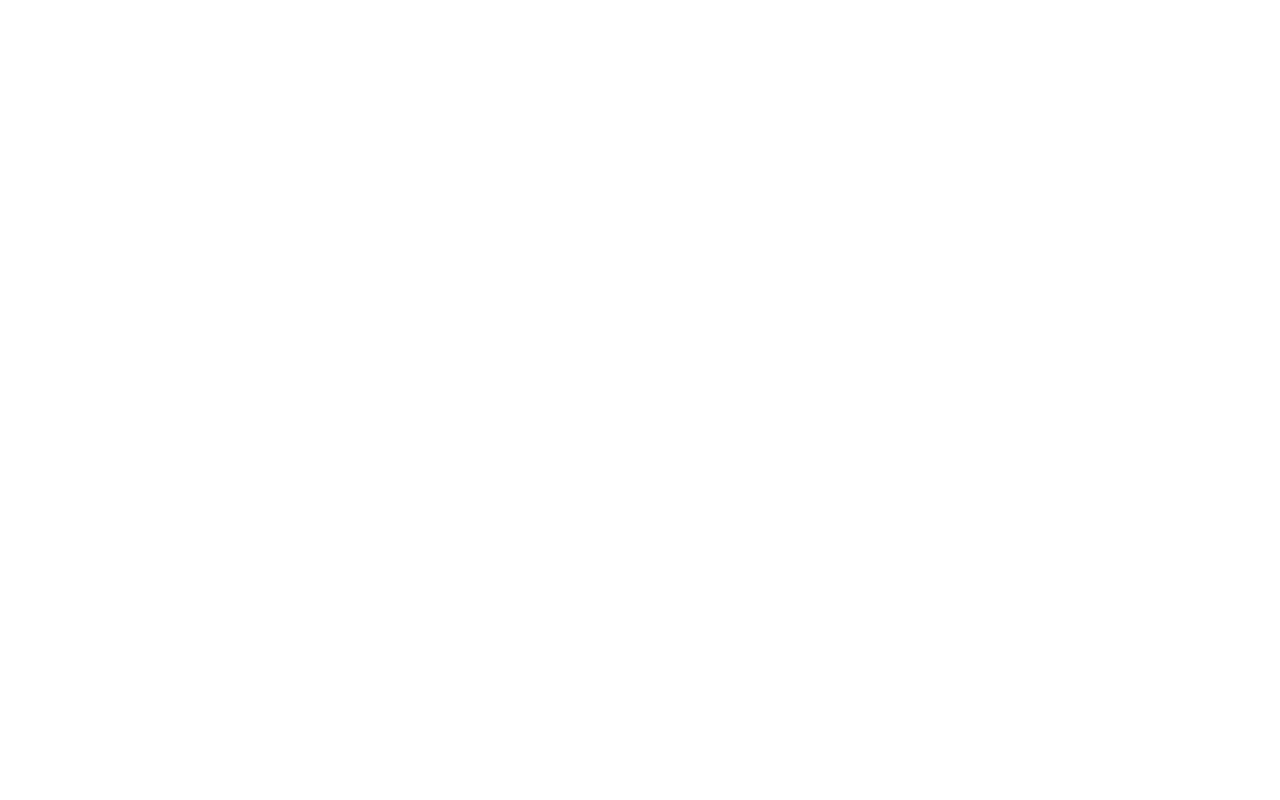
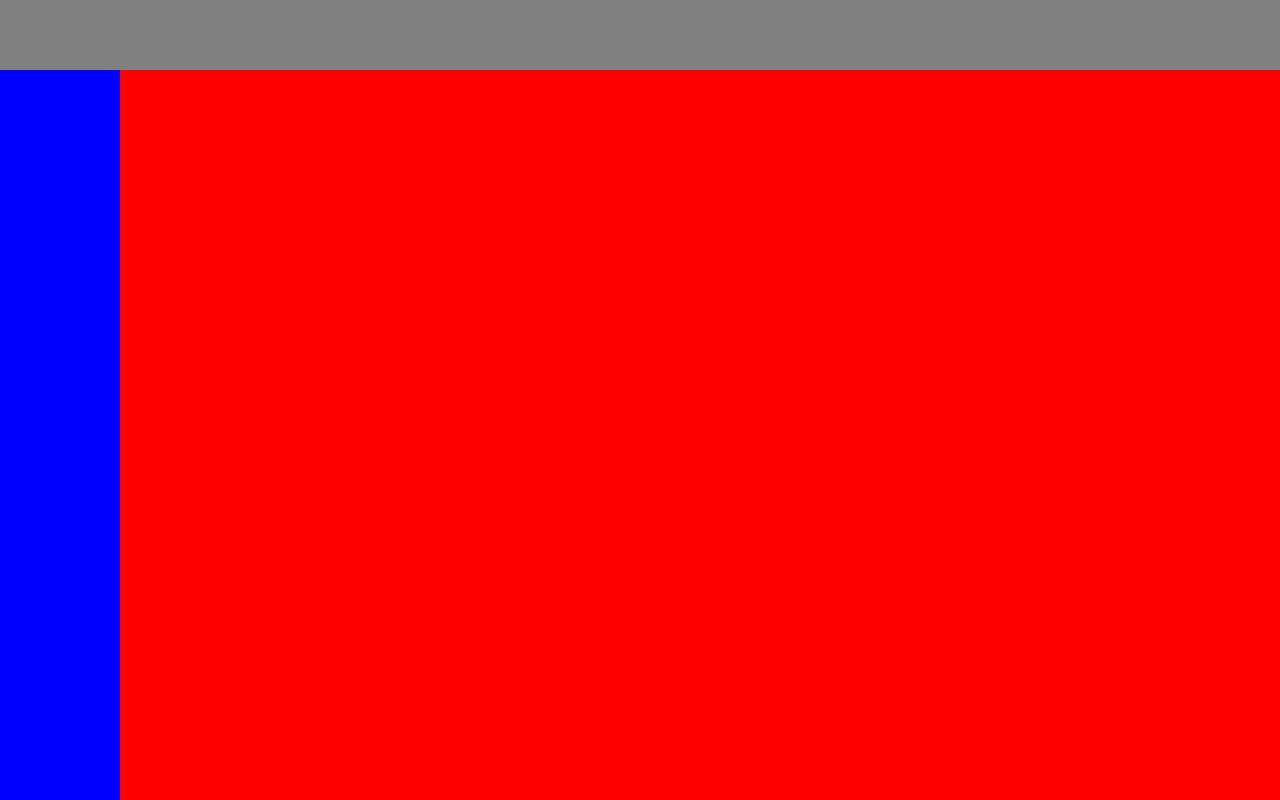
Before and after one commit to danilopiccinni/html-css-bootstrap-dashboard, a plain HTML site: page index.html in a window 1280 px wide. Drawn offline with nearby package versions, Linux system fonts and the light colour scheme.

Commit message:
suddivisione macroaree

```diff
--- a/css/style.css
+++ b/css/style.css
@@ -0,0 +1,24 @@
+/* misure conenitori macroaree */
+nav {
+    height: 70px;
+
+    /* test */
+    background-color: grey;
+}
+
+aside {
+    width: 120px;
+    height: calc(100vh - 70px);
+
+    /* test */
+    background-color: blue;
+}
+
+section {
+    width: calc(100vw - 120px);
+    height: calc(100vh - 70px);
+
+    /* test */
+    background-color:red;
+}
+/* / misure conenitori macroaree */
--- a/index.html
+++ b/index.html
@@ -12,6 +12,22 @@
 </head>
 <body>
 
+    <nav>
+
+    </nav>
+
+
+    <main class="d-flex">
+
+        <aside>
+
+        </aside>
+
+        <section>
+
+        </section>
+
+    </main>
 
 
     <script src="https://cdn.jsdelivr.net/npm/bootstrap@5.3.0-alpha1/dist/js/bootstrap.bundle.min.js" integrity="sha384-w76AqPfDkMBDXo30jS1Sgez6pr3x5MlQ1ZAGC+nuZB+EYdgRZgiwxhTBTkF7CXvN" crossorigin="anonymous"></script>
```
